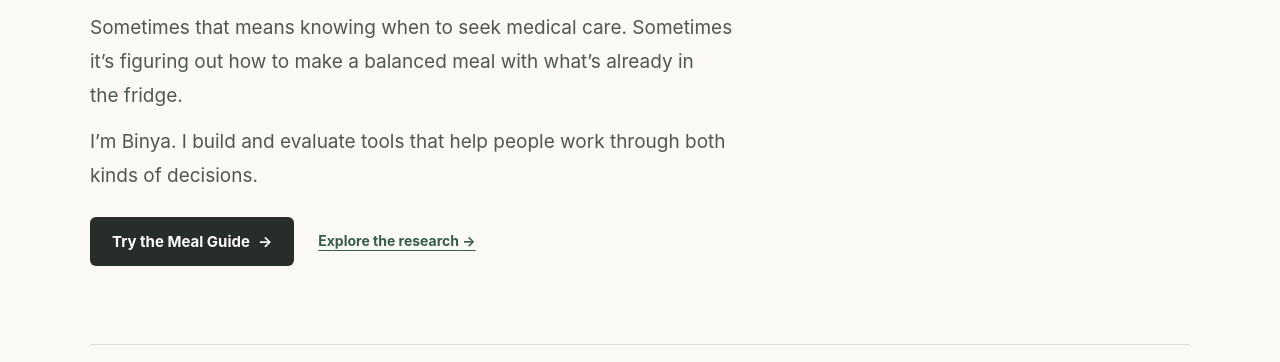
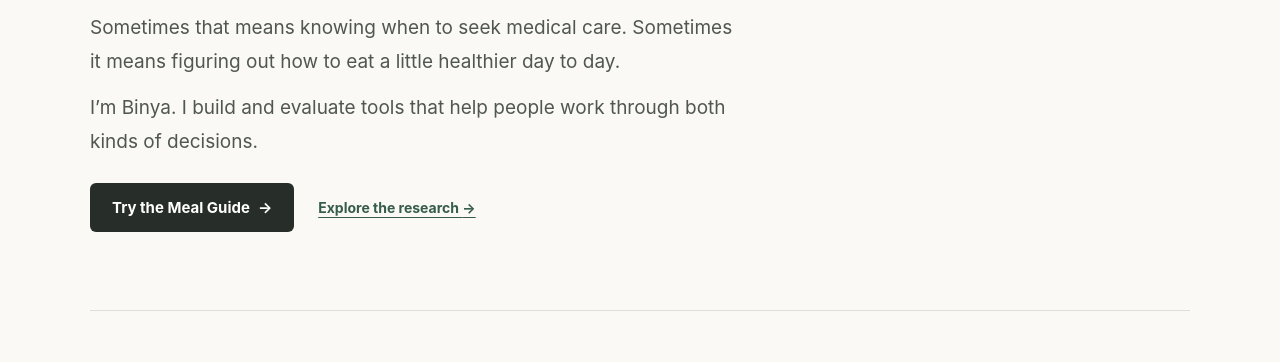
Before and after one commit to liubinya-joy/liubinya-joy.github.io, a plain HTML site: page index.html in a window 1280 px wide. Shown: the part 438-800 px from the top of the page. Drawn offline with Linux system fonts and the light colour scheme.

Commit message:
Frame the Meal Guide around everyday eating

```diff
--- a/index.html
+++ b/index.html
@@ -44,7 +44,7 @@
     <section class="hero" id="home" aria-labelledby="hero-title">
       <p class="eyebrow">Binya Liu · Physician-scientist</p>
       <h1 id="hero-title">What should I do next?</h1>
-      <p class="hero-description">Sometimes that means knowing when to seek medical care. Sometimes it’s figuring out how to make a balanced meal with what’s already in the fridge.</p>
+      <p class="hero-description">Sometimes that means knowing when to seek medical care. Sometimes it means figuring out how to eat a little healthier day to day.</p>
       <p class="hero-description">I’m Binya. I build and evaluate tools that help people work through both kinds of decisions.</p>
       <div class="home-actions">
         <a class="button" href="https://joybinya-meal.fatu.chatgpt.site/">Try the Meal Guide <span aria-hidden="true">→</span></a>
```
